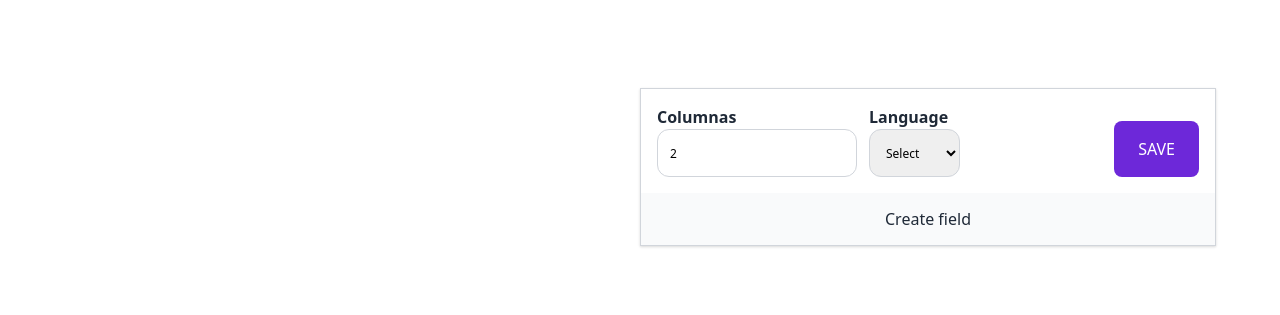
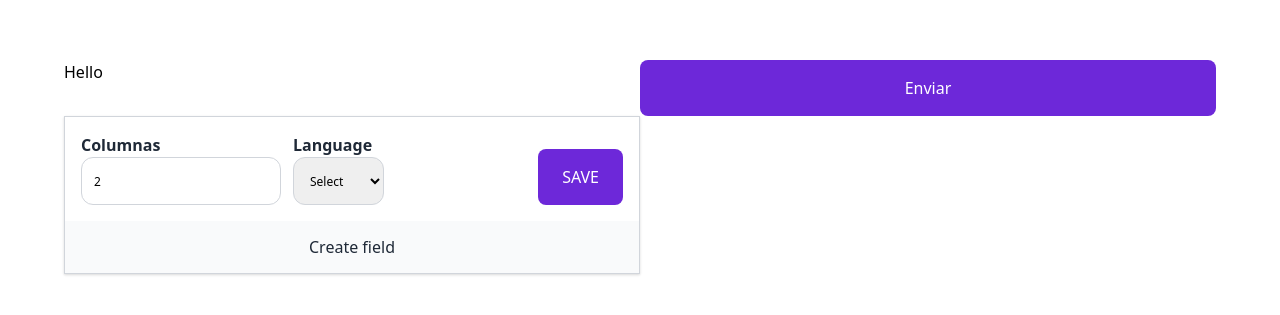
Before and after one commit to FrankyCunza/plugin-form, a website with bundled scripts: page index.html in a window 1280 px wide. Shown: the part 233-548 px from the top of the page. Built offline with nearby package versions, Linux system fonts and the light colour scheme.

Commit message:
last cahnges

```diff
--- a/index.html
+++ b/index.html
@@ -14,6 +14,7 @@
 </head>
 <body class="flex items-center jusify-center p-10 min-h-screen">
     <div class="max-w-6xl mx-auto w-full grid grid-cols-2">
+        <notifier-el>Hello</notifier-el>
         <custom-hook-form-builder data-lang="es"></custom-hook-form-builder>
         <custom-hook-form-panel hiddenn levels="1"></custom-hook-form-panel>
     </div>
--- a/modules_aputek/components/form/builder.js
+++ b/modules_aputek/components/form/builder.js
@@ -87,7 +87,7 @@ export class HookFormBuilder extends HTMLElement {
 
     builderHTML() {
         let html = ""
-        Object.entries(this.builder['constructor']).forEach(([k, v]) => {
+        this.builder && Object.entries(this.builder['constructor']).forEach(([k, v]) => {
             const LABEL = this.builder['languages'][this.lang] && this.builder['languages'][this.lang][k] ? this.builder['languages'][this.lang][k]['label'] : `Campo ${k}`
             let data = {
                 ...v,
--- a/modules_aputek/components/form/index.js
+++ b/modules_aputek/components/form/index.js
@@ -2,4 +2,5 @@ import { HookFormPanel } from "./panel.js";
 import { CustomFieldHook } from "./elements.js";
 import { HookFormBuilder } from "./builder.js";
 import { validateForm } from "./validate.js";
+
 export { HookFormPanel, CustomFieldHook, HookFormBuilder, validateForm }
```
